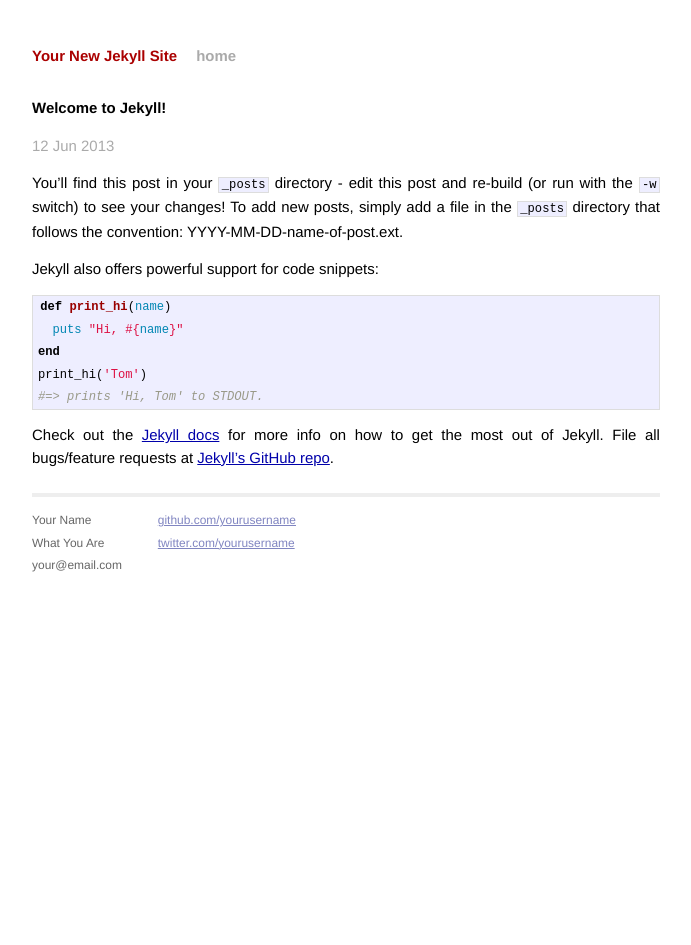
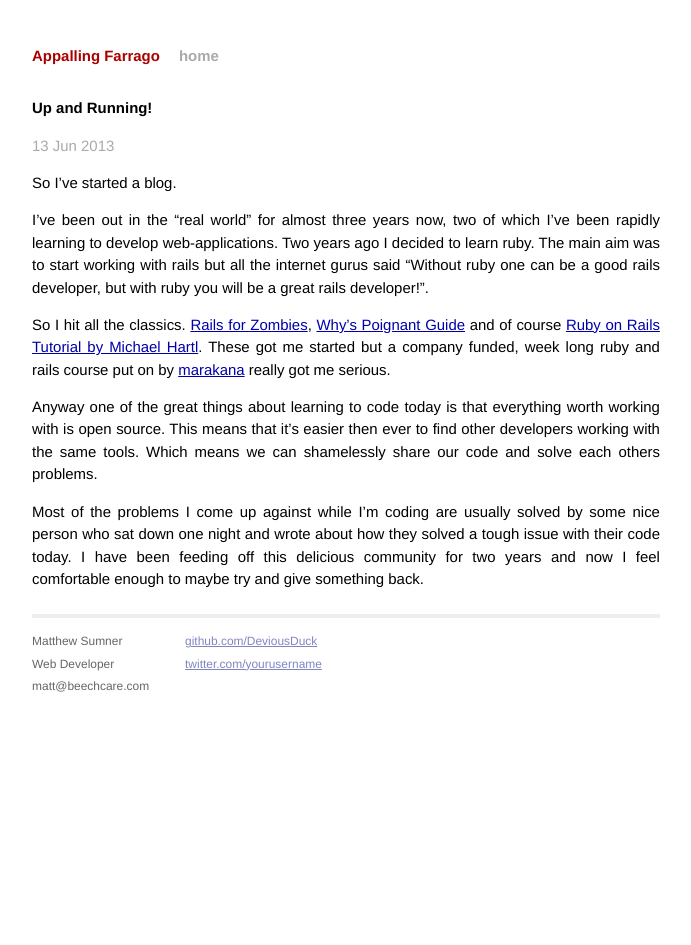
Before and after one commit to MattMSumner/MattMSumner.github.io, a Jekyll site: the page built from _posts/2013-06-12-welcome-to-jekyll.markdown, in a window 1280 px wide. Shown: the whole page, without its empty margins (294-985 px from the left). Built offline with Jekyll 4.4.1, drawn with Linux system fonts in a browser that asks for light colours.

Commit message:
first blog post. Publish that shit.

```diff
--- a/_config.yml
+++ b/_config.yml
@@ -1,2 +1,2 @@
-name: Your New Jekyll Site
+name: Appalling Farrago
 pygments: true
--- a/_layouts/default.html
+++ b/_layouts/default.html
@@ -27,14 +27,14 @@
             <div class="footer">
               <div class="contact">
                 <p>
-                  Your Name<br />
-                  What You Are<br />
-                  your@email.com
+                  Matthew Sumner<br />
+                  Web Developer<br />
+                  matt@beechcare.com
                 </p>
               </div>
               <div class="contact">
                 <p>
-                  <a href="http://github.com/yourusername/">github.com/yourusername</a><br />
+                  <a href="http://github.com/DeviousDuck/">github.com/DeviousDuck</a><br />
                   <a href="http://twitter.com/yourusername/">twitter.com/yourusername</a><br />
                 </p>
               </div>
--- a/_posts/2013-06-12-welcome-to-jekyll.markdown
+++ b/_posts/2013-06-12-welcome-to-jekyll.markdown
@@ -1,24 +1,21 @@
 ---
 layout: post
-title:  "Welcome to Jekyll!"
-date:   2013-06-12 09:14:09
-categories: jekyll update
+title:  "Up and Running!"
+date:   2013-06-13 18:53:09
+categories: general
 ---
 
-You'll find this post in your `_posts` directory - edit this post and re-build (or run with the `-w` switch) to see your changes!
-To add new posts, simply add a file in the `_posts` directory that follows the convention: YYYY-MM-DD-name-of-post.ext.
+So I've started a blog.
 
-Jekyll also offers powerful support for code snippets:
+I've been out in the "real world" for almost three years now, two of which I've been rapidly learning to develop web-applications. Two years ago I decided to learn ruby. The main aim was to start working with rails but all the internet gurus said "Without ruby one can be a good rails developer, but with ruby you will be a great rails developer!".
 
-{% highlight ruby %}
-def print_hi(name)
-  puts "Hi, #{name}"
-end
-print_hi('Tom')
-#=> prints 'Hi, Tom' to STDOUT.
-{% endhighlight %}
+So I hit all the classics. [Rails for Zombies][railsforzombies], [Why's Poignant Guide][poignant-guide] and of course [Ruby on Rails Tutorial by Michael Hartl][michaelhartl]. These got me started but a company funded, week long ruby and rails course put on by [marakana][marakana] really got me serious.
 
-Check out the [Jekyll docs][jekyll] for more info on how to get the most out of Jekyll. File all bugs/feature requests at [Jekyll's GitHub repo][jekyll-gh].
+Anyway one of the great things about learning to code today is that everything worth working with is open source. This means that it's easier then ever to find other developers working with the same tools. Which means we can shamelessly share our code and solve each others problems.
 
-[jekyll-gh]: https://github.com/mojombo/jekyll
-[jekyll]:    http://jekyllrb.com
+Most of the problems I come up against while I'm coding are usually solved by some nice person who sat down one night and wrote about how they solved a tough issue with their code today. I have been feeding off this delicious community for two years and now I feel comfortable enough to maybe try and give something back.
+
+[railsforzombies]: http://www.codeschool.com/courses/rails-for-zombies-redux
+[poignant-guide]: http://mislav.uniqpath.com/poignant-guide/
+[michaelhartl]: http://ruby.railstutorial.org/ruby-on-rails-tutorial-book
+[marakana]: http://marakana.com/
--- a/index.html
+++ b/index.html
@@ -1,6 +1,6 @@
 ---
 layout: default
-title: Your New Jekyll Site
+title: Appalling Farrago
 ---
 
 <div id="home">
```
